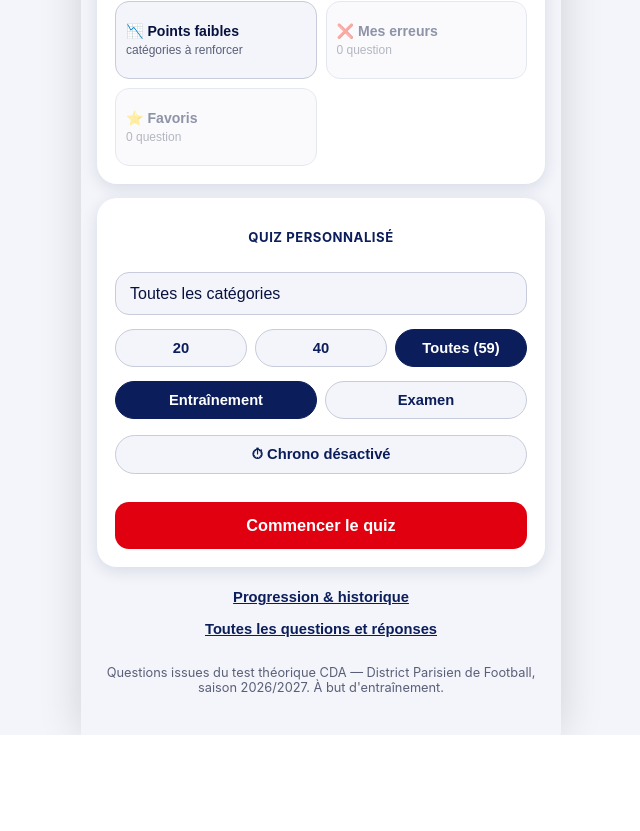
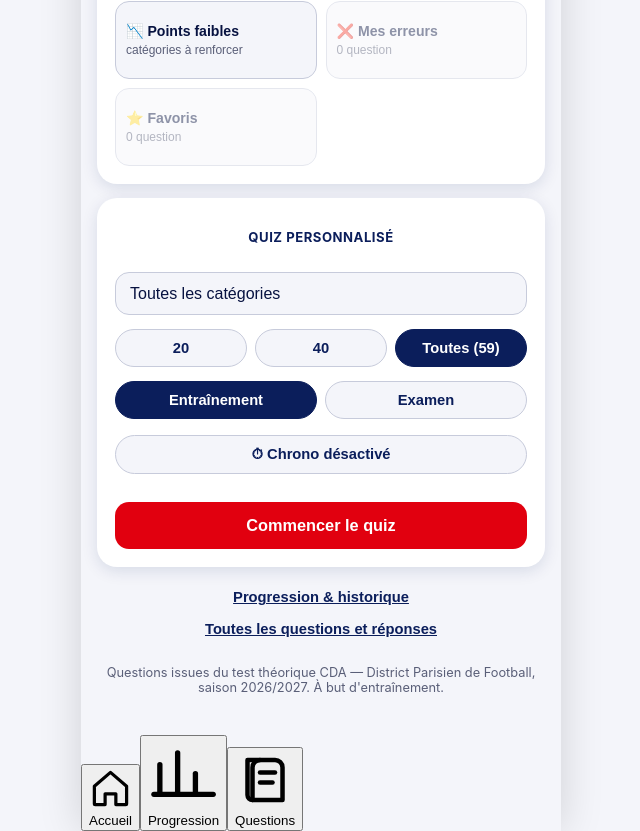
Before and after one commit to brahmiamine/fff, a React (Vite) app: page / in a window 1280 px wide. Shown: the part 546-1377 px from the top of the page, without its empty margins (319-959 px from the left). Before the commit the page ends 1281 px from the top, so only its background shows below. Built offline with nearby package versions, Linux system fonts and the light colour scheme.

Commit message:
feat: wire bottom navigation into app shell

```diff
--- a/src/App.jsx
+++ b/src/App.jsx
@@ -4,6 +4,7 @@ import Quiz from './components/Quiz.jsx'
 import Results from './components/Results.jsx'
 import AnswerKey from './components/AnswerKey.jsx'
 import History from './components/History.jsx'
+import BottomNav from './components/BottomNav.jsx'
 import questionsData from './data/questions.json'
 import { prepareQuestions, shuffle } from './utils/shuffle.js'
 import { loadProgress, saveProgress, clearProgress } from './utils/storage.js'
@@ -28,6 +29,7 @@ import {
 
 const PASS_THRESHOLD = 0.8
 const QUESTIONS = enrichQuestions(questionsData)
+const NAV_SCREENS = new Set(['home', 'history', 'answers'])
 
 function freshState() {
   return {
@@ -177,16 +179,20 @@ export default function App() {
     setState((current) => ({ ...current, answers: nextAnswers }))
   }
 
+  function navigateTo(screen) {
+    setState((current) => ({ ...current, screen }))
+  }
+
   function viewAnswers() {
-    setState((current) => ({ ...current, screen: 'answers' }))
+    navigateTo('answers')
   }
 
   function viewHistory() {
-    setState((current) => ({ ...current, screen: 'history' }))
+    navigateTo('history')
   }
 
   function backToHome() {
-    setState((current) => ({ ...current, screen: 'home' }))
+    navigateTo('home')
   }
 
   function handleClearHistory() {
@@ -204,9 +210,10 @@ export default function App() {
   }
 
   const resumable = state.quizQuestions.length > 0 && state.screen === 'home'
+  const showBottomNav = NAV_SCREENS.has(state.screen)
 
   return (
-    <div className="app-shell">
+    <div className={`app-shell ${showBottomNav ? 'has-bottom-nav' : ''}`}>
       {state.screen === 'home' && (
         <Home
           allQuestions={QUESTIONS}
@@ -217,8 +224,6 @@ export default function App() {
           resumeMode={state.mode}
           onResume={resumeQuiz}
           onReset={resetProgress}
-          onViewAnswers={viewAnswers}
-          onViewHistory={viewHistory}
           learningSummary={learningSummary}
         />
       )}
@@ -260,6 +265,7 @@ export default function App() {
           onResetLearning={handleResetLearning}
         />
       )}
+      {showBottomNav && <BottomNav activeScreen={state.screen} onNavigate={navigateTo} />}
     </div>
   )
 }
```
